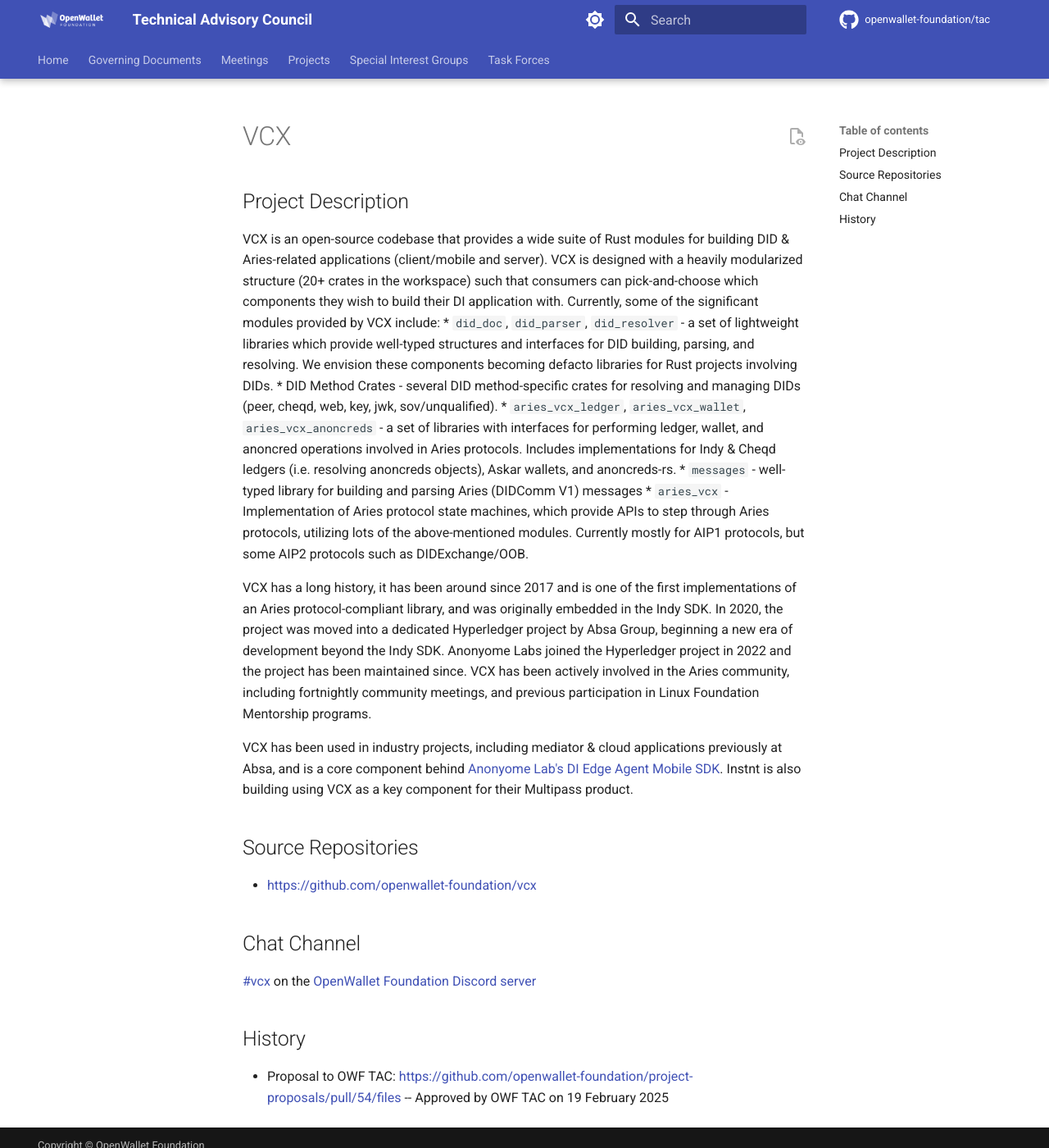
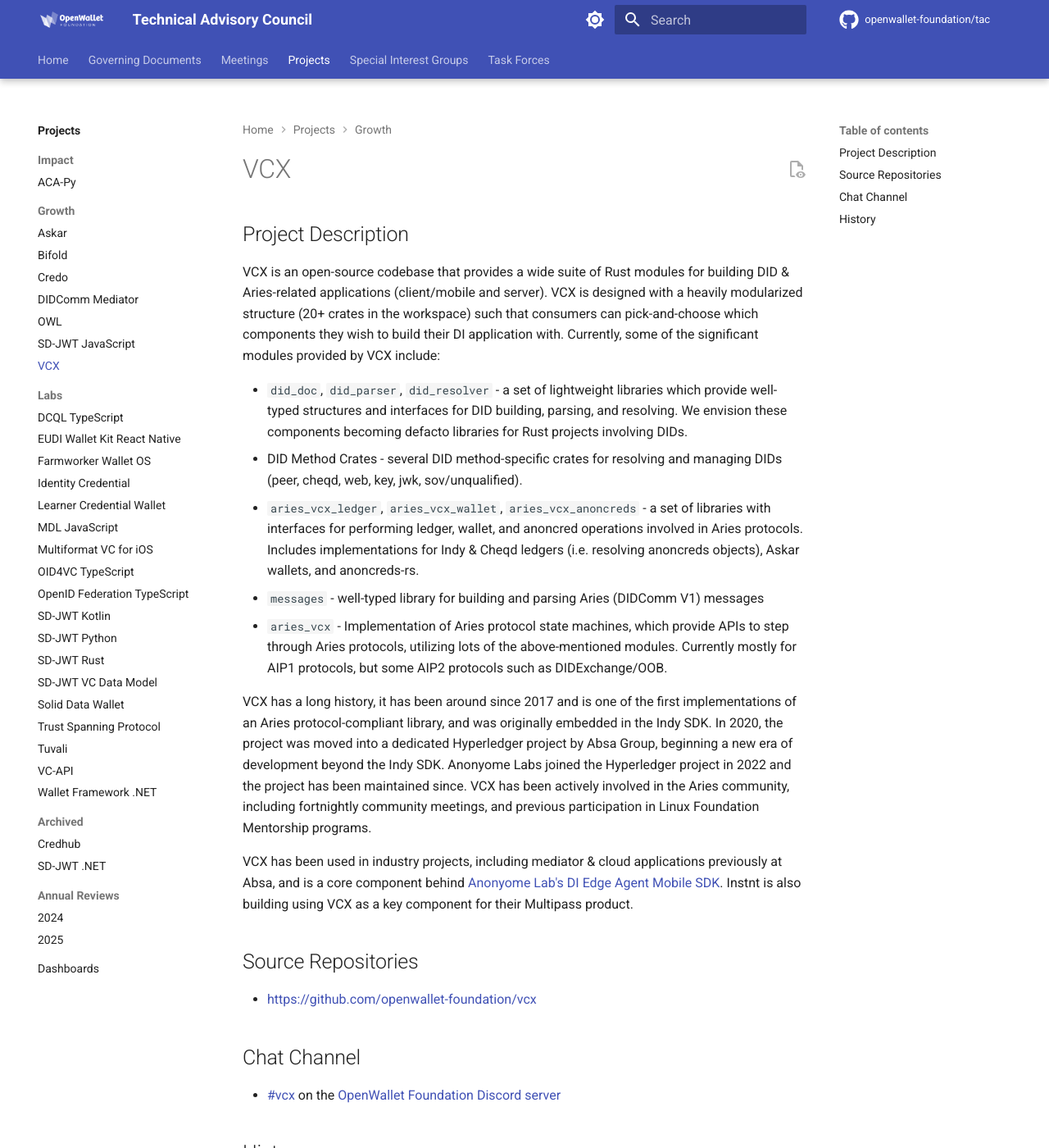
Before and after one commit to openwallet-foundation/tac, an MkDocs documentation site: the page built from docs/projects/vcx.md, in a window 1280 px wide and 1400 px high. Shown: the whole window at 82% size. Built offline with MkDocs 1.6.1 and Material for MkDocs 9.7.7, drawn with Linux system fonts in a browser that asks for light colours; comment, search, counter and statistics services are not loaded; some of the changed text lies outside the part shown.

Commit message:
Improve markup and add a menu item for VCX
Signed-off-by: Stavros Kounis <skounis@gmail.com>
Signed-off-by: Stavros Kounis (WSL 22.04) <skounis@gmail.com>

```diff
--- a/docs/projects/vcx.md
+++ b/docs/projects/vcx.md
@@ -2,18 +2,25 @@
 
 ## Project Description
 VCX is an open-source codebase that provides a wide suite of Rust modules for building DID & Aries-related applications (client/mobile and server). VCX is designed with a heavily modularized structure (20+ crates in the workspace) such that consumers can pick-and-choose which components they wish to build their DI application with. Currently, some of the significant modules provided by VCX include:
-* `did_doc`, `did_parser`, `did_resolver` - a set of lightweight libraries which provide well-typed structures and interfaces for DID building, parsing, and resolving. We envision these components becoming defacto libraries for Rust projects involving DIDs.
-* DID Method Crates - several DID method-specific crates for resolving and managing DIDs (peer, cheqd, web, key, jwk, sov/unqualified).
-* `aries_vcx_ledger`, `aries_vcx_wallet`, `aries_vcx_anoncreds` - a set of libraries with interfaces for performing ledger, wallet, and anoncred operations involved in Aries protocols. Includes implementations for Indy & Cheqd ledgers (i.e. resolving anoncreds objects), Askar wallets, and anoncreds-rs.
-* `messages` - well-typed library for building and parsing Aries (DIDComm V1) messages
-* `aries_vcx` - Implementation of Aries protocol state machines, which provide APIs to step through Aries protocols, utilizing lots of the above-mentioned modules. Currently mostly for AIP1 protocols, but some AIP2 protocols such as DIDExchange/OOB.
+
+- `did_doc`, `did_parser`, `did_resolver` - a set of lightweight libraries which provide well-typed structures and interfaces for DID building, parsing, and resolving. We envision these components becoming defacto libraries for Rust projects involving DIDs.
+- DID Method Crates - several DID method-specific crates for resolving and managing DIDs (peer, cheqd, web, key, jwk, sov/unqualified).
+- `aries_vcx_ledger`, `aries_vcx_wallet`, `aries_vcx_anoncreds` - a set of libraries with interfaces for performing ledger, wallet, and anoncred operations involved in Aries protocols. Includes implementations for Indy & Cheqd ledgers (i.e. resolving anoncreds objects), Askar wallets, and anoncreds-rs.
+- `messages` - well-typed library for building and parsing Aries (DIDComm V1) messages
+- `aries_vcx` - Implementation of Aries protocol state machines, which provide APIs to step through Aries protocols, utilizing lots of the above-mentioned modules. Currently mostly for AIP1 protocols, but some AIP2 protocols such as DIDExchange/OOB.
 
 VCX has a long history, it has been around since 2017 and is one of the first implementations of an Aries protocol-compliant library, and was originally embedded in the Indy SDK. In 2020, the project was moved into a dedicated Hyperledger project by Absa Group, beginning a new era of development beyond the Indy SDK. Anonyome Labs joined the Hyperledger project in 2022 and the project has been maintained since. VCX has been actively involved in the Aries community, including fortnightly community meetings, and previous participation in Linux Foundation Mentorship programs.
 
 VCX has been used in industry projects, including mediator & cloud applications previously at Absa, and is a core component behind [Anonyome Lab's DI Edge Agent Mobile SDK](https://anonyome.com/resources/blog/aries-vcx-anonyomes-commitment-to-decentralized-identity/). Instnt is also building using VCX as a key component for their Multipass product.
+
 ## Source Repositories
-- [https://github.com/openwallet-foundation/vcx](https://github.com/openwallet-foundation/vcx)
+
+- https://github.com/openwallet-foundation/vcx
+
 ## Chat Channel
-[#vcx](https://discord.com/channels/1022962884864643214/1344319756324311123) on the [OpenWallet Foundation Discord server](https://discord.gg/openwalletfoundation)
+
+- [#vcx](https://discord.com/channels/1022962884864643214/1344319756324311123) on the [OpenWallet Foundation Discord server](https://discord.gg/openwalletfoundation)
+
 ## History
-- Proposal to OWF TAC: [https://github.com/openwallet-foundation/project-proposals/pull/54/files](https://github.com/openwallet-foundation/project-proposals/pull/54/files) -- Approved by OWF TAC on 19 February 2025
+
+- [Proposal to enter Growth](https://github.com/openwallet-foundation/project-proposals/pull/54/files) -- Approved by OWF TAC on [19 February 2025](https://tac.openwallet.foundation/meetings/2025/2025-03-19/#meeting-minutes)
--- a/mkdocs.yml
+++ b/mkdocs.yml
@@ -193,6 +193,7 @@
       - DIDComm Mediator: projects/didcomm-mediator.md
       - OWL: projects/owl.md
       - SD-JWT JavaScript: projects/sd-jwt-js.md
+      - VCX: projects/vcx.md
     - Labs:
       - DCQL TypeScript: projects/dcql-ts.md
       - EUDI Wallet Kit React Native: projects/eudi-wallet-kit-react-native.md
```
